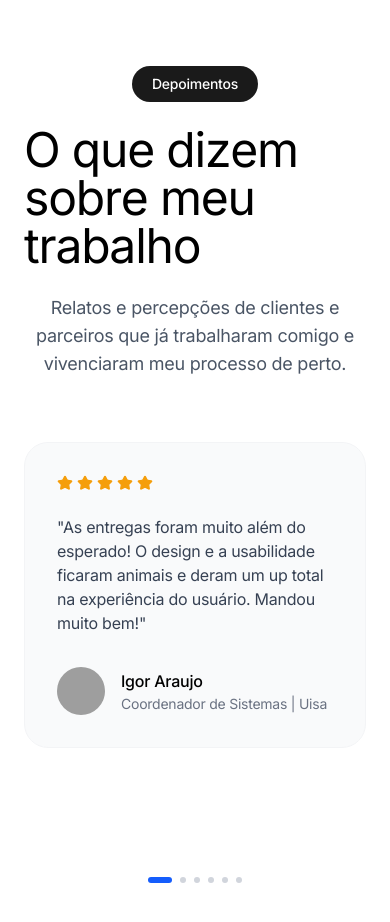
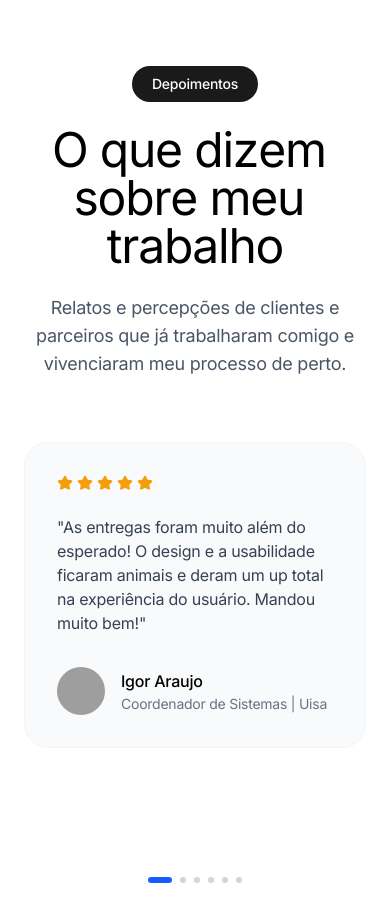
Before and after one commit to Naph-n/Porfolio-Natan-Ferreira, a React (Vite) app: page / in a window 390 px wide. Shown: the part 7300-8222 px from the top of the page. Built offline with nearby package versions, Linux system fonts and the light colour scheme; grey boxes are pictures that could not be loaded.

Commit message:
feat(testimonials): Center title and animated text
Adjust the testimonial section to center the main title and the animated text component. This improves the visual alignment and aesthetic of this section.

```diff
--- a/src/components/Testimonials.tsx
+++ b/src/components/Testimonials.tsx
@@ -129,8 +129,8 @@ export function Testimonials() {
           <span className="inline-block rounded-full bg-[#1a1a1a] px-5 py-2 text-sm font-medium text-white mb-6">
             {t('testimonials.badge')}
           </span>
-          <h3 className="font-display text-5xl font-normal tracking-tight sm:text-6xl">
-            <AnimatedText text={t('testimonials.title')} />
+          <h3 className="font-display text-5xl font-normal tracking-tight sm:text-6xl flex justify-center text-center">
+            <AnimatedText text={t('testimonials.title')} className="justify-center" />
           </h3>
           <p className="mt-6 mx-auto max-w-2xl text-lg text-gray-600">
             {t('testimonials.subtitle')}
```
